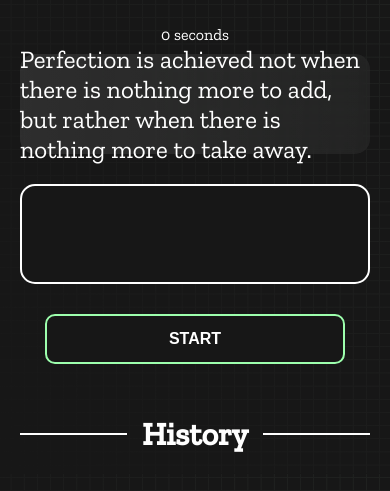
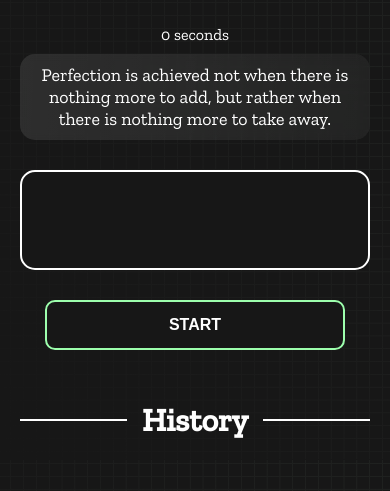
Before and after one commit to imtyaz-17/type-monster, a plain HTML site: page index.html in a window 390 px wide. Shown: the part 65-556 px from the top of the page. Drawn offline with nearby package versions, Linux system fonts and the light colour scheme.

Commit message:
responsiveness - done

```diff
--- a/styles.css
+++ b/styles.css
@@ -194,3 +194,33 @@ button {
     flex-direction: column;
   }
 }
+@media only screen and (max-width: 700px) {
+  .box-container {
+    width: 100%;
+  }
+
+  #question,
+  #display {
+    padding: 10px;
+    font-size: 18px;
+  }
+
+  #question {
+    height: auto;
+    text-align: center;
+  }
+
+  #display {
+    padding: 10px;
+  }
+
+  .card {
+    flex-direction: column;
+    padding: 20px;
+  }
+
+  button {
+    width: 100%;
+    max-width: 300px;
+  }
+}
```
